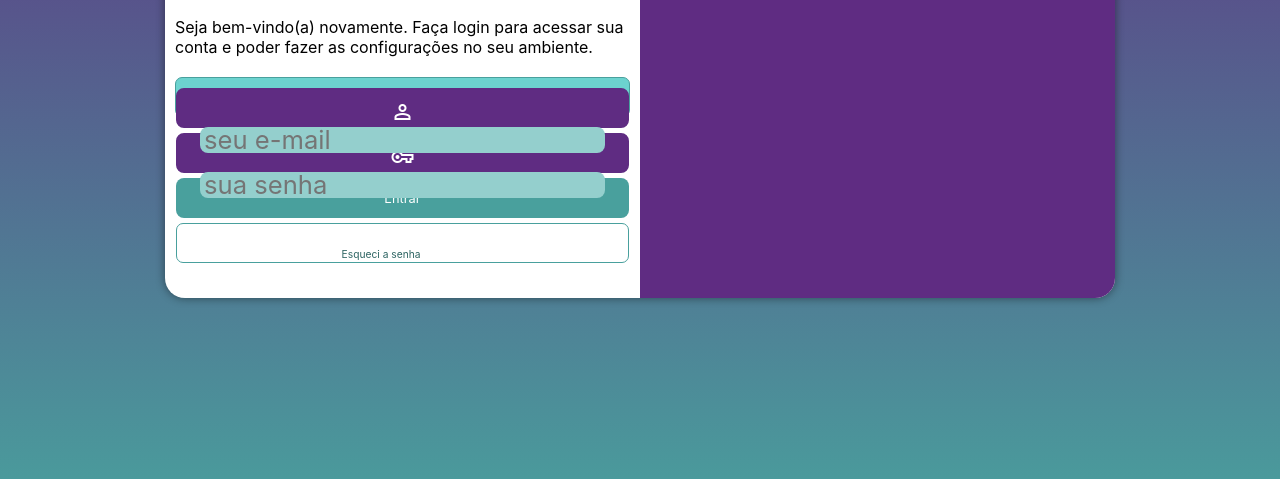
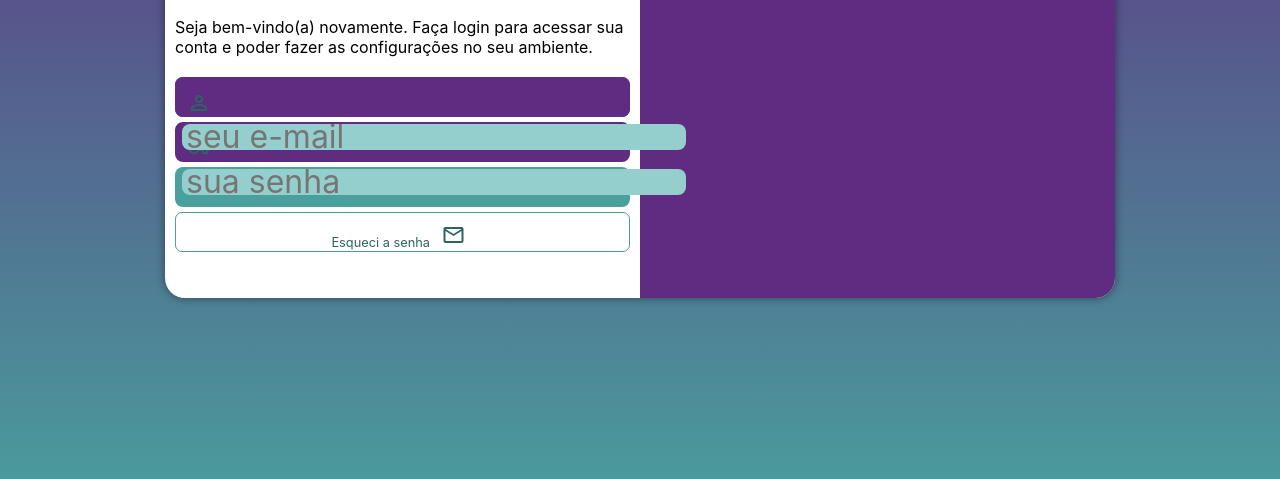
Before and after one commit to thaysfdias/projeto-login, a plain HTML site: page index.html in a window 1280 px wide. Shown: the part 277-756 px from the top of the page. Drawn offline with nearby package versions, Linux system fonts and the light colour scheme.

Commit message:
projeto-codelândia

```diff
--- a/estilos/style.css
+++ b/estilos/style.css
@@ -116,7 +116,7 @@ form, input[type=submit]:hover {
     background-color: #2d6462;
 }
 
-form, a.botao {
+a.botao {
     display: block;
     text-align: center;
     font-size: 1em;
@@ -131,10 +131,11 @@ form, a.botao {
     text-decoration: none;
 }
 
-form, a.botao:hover {
+a.botao:hover {
     background-color: #6cd3cf;
 }
 
-form, a.botao, i {
+a.botao, i {
     font-size: 0.8em;
+    color: #2d6462;
 }
```
Also changed, not shown: 1 other file.
